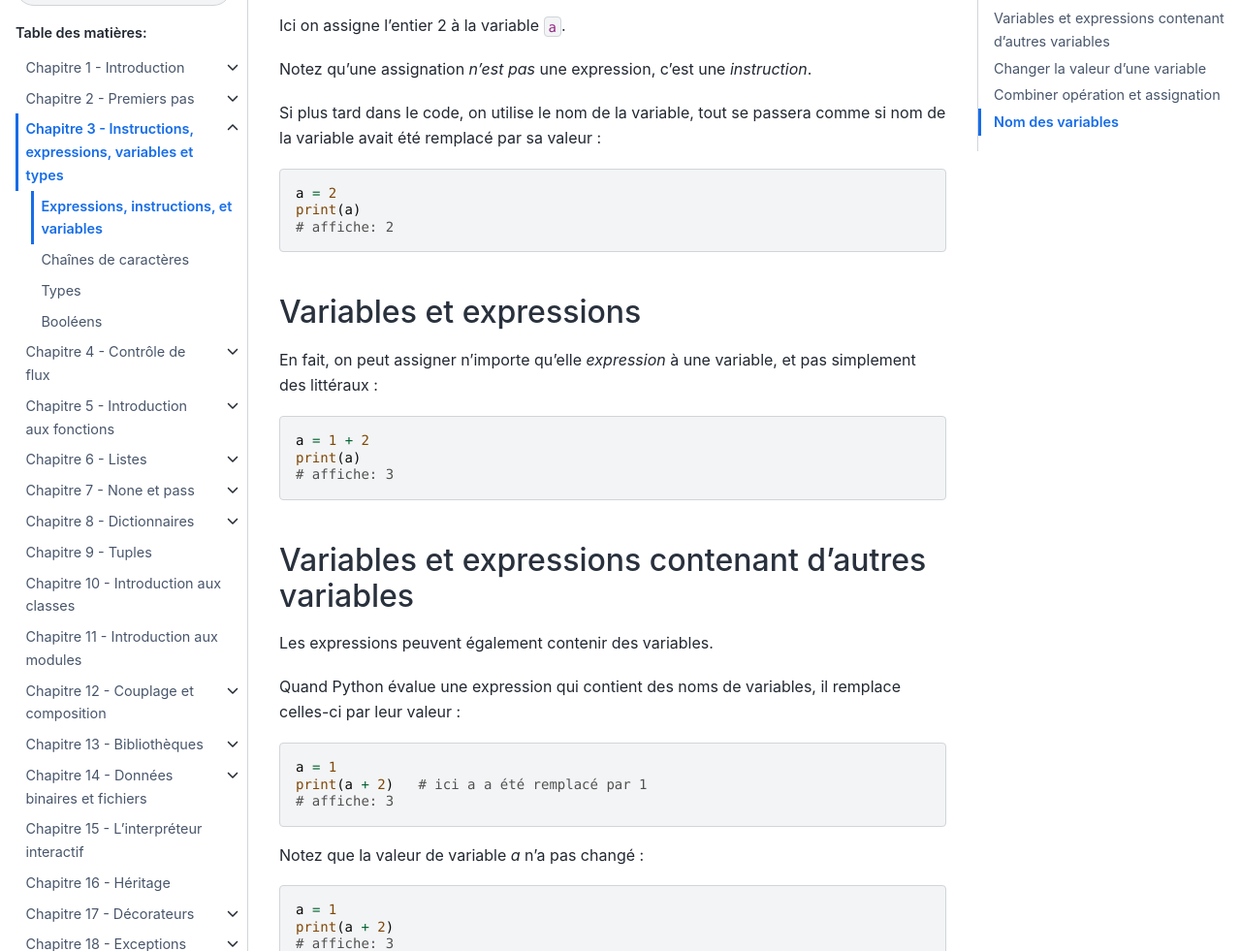
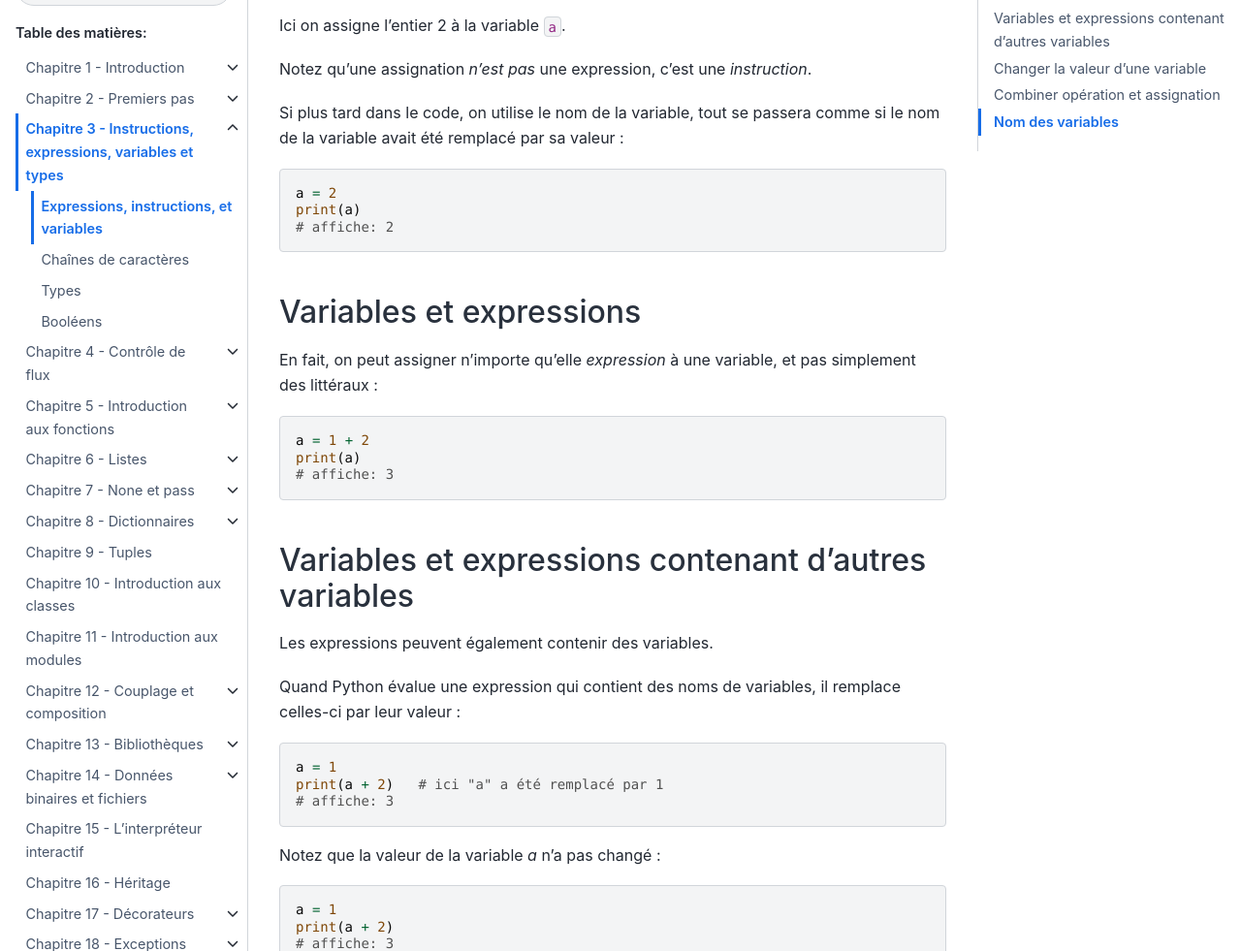
Before and after one commit to gruiick/cours-python, a Sphinx documentation site: the page built from source/03-variables-et-types/01-variables.rst, in a window 1280 px wide and 1400 px high, scrolled down 1449 px. Shown: the part 154-1135 px from the top of the window at 97% size. Built offline with Sphinx 7.4.7 and the Sphinx Book theme 1.1.4, drawn with Linux system fonts in a browser that asks for light colours; some of the changed text lies outside the part shown.

Commit message:
typos, listes

```diff
--- a/source/03-variables-et-types/01-variables.rst
+++ b/source/03-variables-et-types/01-variables.rst
@@ -27,9 +27,9 @@
 
 Elle est constituée de 3 éléments :
 
-* Le *littéral* 1
-* *L'opérateur* ``+``
-* Le *littéral* 2
+* le *littéral* 1 ;
+* *l'opérateur* ``+`` ;
+* le *littéral* 2.
 
 Pour évaluer une expression, Python remplace les littéraux
 par leur valeur, puis calcule la valeur finale en
@@ -41,7 +41,7 @@
 
 À droite du plus, on a une expression ``2 + 3``. Quand Python
 évaluera l'expression, il verra d'abord le littéral ``1`` et le ``+``,
-puis il évaluera l'expression à droite (``2*3 = 6``), et finalement
+puis il évaluera l'expression à droite (``2 * 3 = 6``), et finalement
 l'expression en entier (``1 + 6 = 7``).
 
 Notez que si vous écrivez une ligne contenant une *expression*,
@@ -70,7 +70,7 @@
 *instruction*.
 
 Si plus tard dans le code, on utilise le nom de la variable,
-tout se passera comme si nom de la variable avait été
+tout se passera comme si le nom de la variable avait été
 remplacé par sa valeur : ::
 
    a = 2
@@ -78,7 +78,7 @@
    # affiche: 2
 
 Variables et expressions
--------------------------
+------------------------
 
 En fait, on peut assigner n'importe qu'elle *expression* à une variable,
 et pas simplement des littéraux : ::
@@ -89,7 +89,7 @@
 
 
 Variables et expressions contenant d'autres variables
-------------------------------------------------------
+-----------------------------------------------------
 
 Les expressions peuvent également contenir des variables.
 
@@ -97,10 +97,10 @@
 il remplace celles-ci par leur valeur : ::
 
     a = 1
-    print(a + 2)   # ici a a été remplacé par 1
+    print(a + 2)   # ici "a" a été remplacé par 1
     # affiche: 3
 
-Notez que la valeur de variable `a` n'a pas changé : ::
+Notez que la valeur de la variable `a` n'a pas changé : ::
 
     a = 1
     print(a + 2)
@@ -116,7 +116,7 @@
     # affiche: 3
 
 Changer la valeur d'une variable
----------------------------------
+--------------------------------
 
 On peut aussi *changer* la valeur d'une variable en assignant
 une nouvelle valeur à celle-ci : ::
@@ -128,7 +128,7 @@
     # affiche: 2, puis 3
 
 Combiner opération et assignation
-----------------------------------
+---------------------------------
 
 La notation ``+=`` permet de combiner addition et assignation :
 les deux exemples ci-dessous sont équivalents : ::
@@ -142,7 +142,7 @@
    x += 1
 
 
-Cela fonctionne aussi pour ``-=``, ``/=`` etc.
+Cela fonctionne aussi pour ``-=``, ``/=``, etc.
 
 Nom des variables
 -----------------
@@ -152,8 +152,8 @@
 
 Aussi, la convention est de :
 
-* Les écrire en minuscules
-* De séparer les mots par des tirets bas (*underscore*) : ::
+* les écrire en minuscules ;
+* de séparer les mots par des tirets bas (*underscore*) : ::
 
    score = 42
    âge_moyen = 22
```
Also changed, not shown: other parts of source/03-variables-et-types/01-variables.rst (+1 -1 lines).
